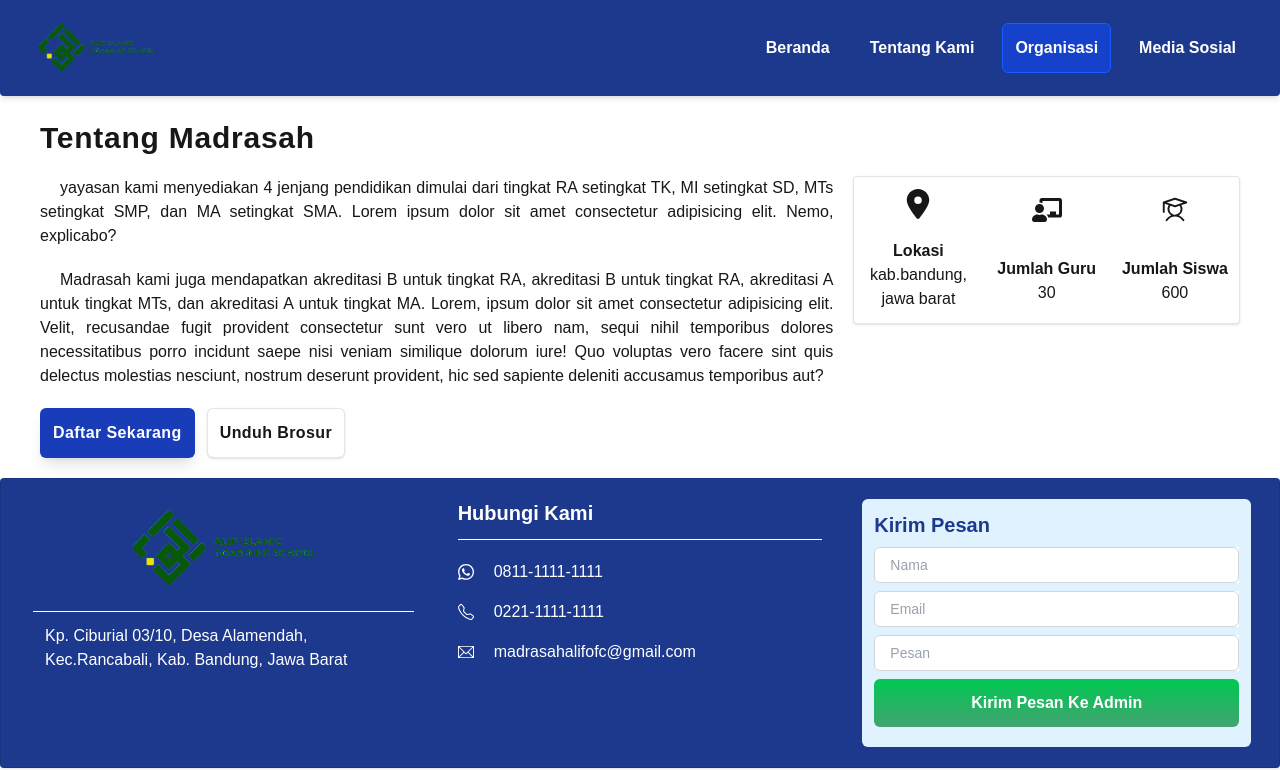
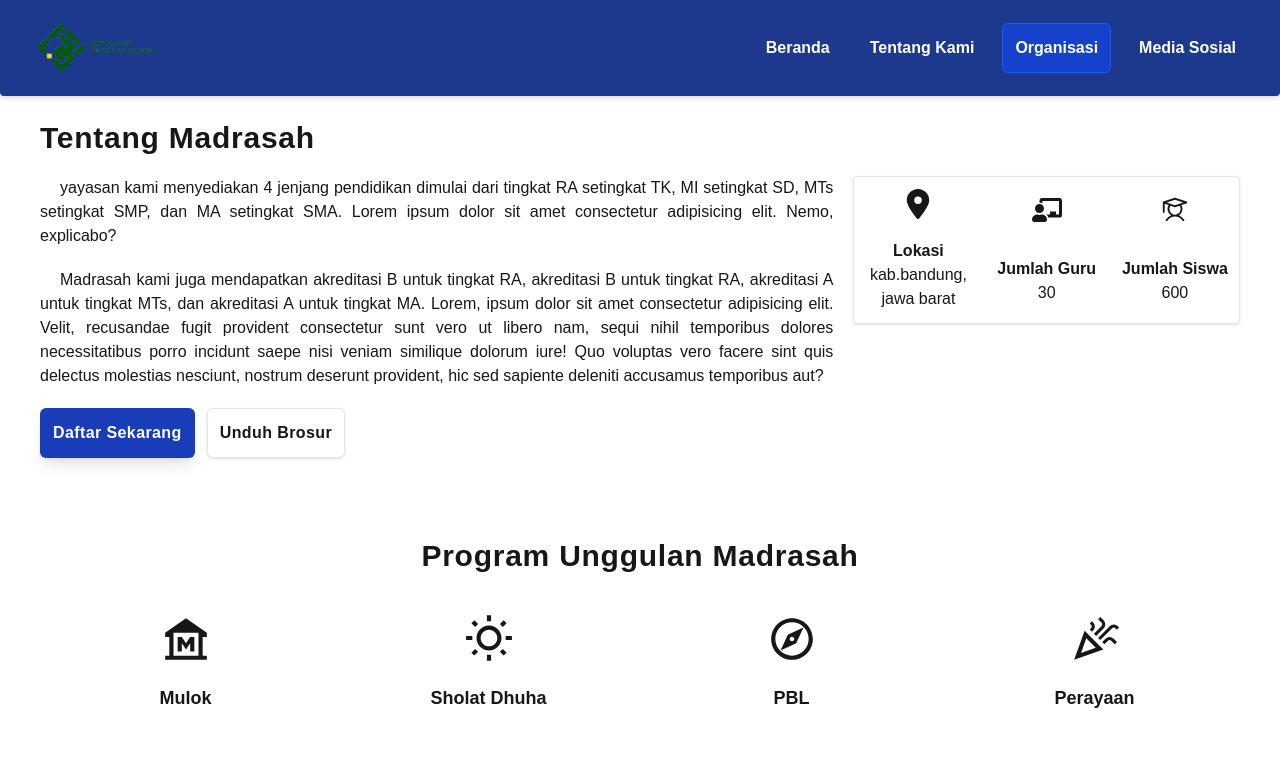
Before and after one commit to kangmiru/web-yayasan, a Next.js app: page /organitation in a window 1280 px wide. Shown: the top 770 px of the page. Built offline with nearby package versions, Linux system fonts and the light colour scheme.

Commit message:
menambahkan program unggulan

```diff
--- a/app/organitation/page.tsx
+++ b/app/organitation/page.tsx
@@ -1,9 +1,11 @@
-import { AboutSchool } from "../ui/organitation/parts";
+import { AboutSchool, ProgramParts } from "../ui/organitation/parts";
 
 export default function Page(){
     return (
-        <div className="mt-20 w-screen">
+        <div className="mt-20 max-w-screen">
             <AboutSchool/>
+
+            <ProgramParts/>
         </div>
     )
 }
--- a/app/ui/organitation/cards.tsx
+++ b/app/ui/organitation/cards.tsx
@@ -1,5 +1,6 @@
 import { FaChalkboardTeacher } from "react-icons/fa"
 import { FaLocationDot } from "react-icons/fa6"
+import { MdOutlineMuseum, MdOutlineWbSunny, MdOutlineExplore, MdOutlineCelebration } from "react-icons/md"
 import { PiStudent } from "react-icons/pi"
 
 const informations = [
@@ -17,6 +18,25 @@ const informations = [
         title: 'jumlah siswa',
         info: '600',
         icon: PiStudent,
+    },
+]
+
+const programs = [
+    {
+        title: 'mulok',
+        icon: MdOutlineMuseum ,
+    },
+    {
+        title: 'sholat dhuha',
+        icon: MdOutlineWbSunny ,
+    },
+    {
+        title: 'PBL',
+        icon: MdOutlineExplore ,
+    },
+    {
+        title: 'Perayaan',
+        icon: MdOutlineCelebration,
     },
 ]
 
@@ -48,3 +68,27 @@ export function Information(){
         </div>
     )
 }
+
+export function ProgramCards(){
+    return (
+        <div className="grid grid-cols-4 my-5 gap-3">
+            {programs.map((prg, index) => {
+                const Icon = prg.icon
+                return (
+                    <div
+                        key={index}
+                        className="mx-auto my-5"
+                    >
+                        <Icon
+                            size={50}
+                            className="mx-auto mb-5"
+                        />
+                        <h3 className="capitalize text-lg font-semibold text-center">
+                            {prg.title}
+                        </h3>
+                    </div>
+                )
+            })}
+        </div>
+    )
+}
--- a/app/ui/organitation/parts.tsx
+++ b/app/ui/organitation/parts.tsx
@@ -1,7 +1,7 @@
 import Link from "next/link";
 import { ButtonA, ButtonD } from "../button";
 import { TitleTypeD } from "../title";
-import { Information } from "./cards";
+import { Information, ProgramCards } from "./cards";
 import { InformationText } from "./text";
 
 export function AboutSchool(){
@@ -34,3 +34,16 @@ export function AboutSchool(){
         </div>
     )
 }
+
+export function ProgramParts(){
+    return (
+        <div className="m-10">
+            <div className="text-center">
+                <TitleTypeD title="program unggulan madrasah"/>
+            </div>
+
+            <ProgramCards/>
+
+        </div>
+    )
+}
```
